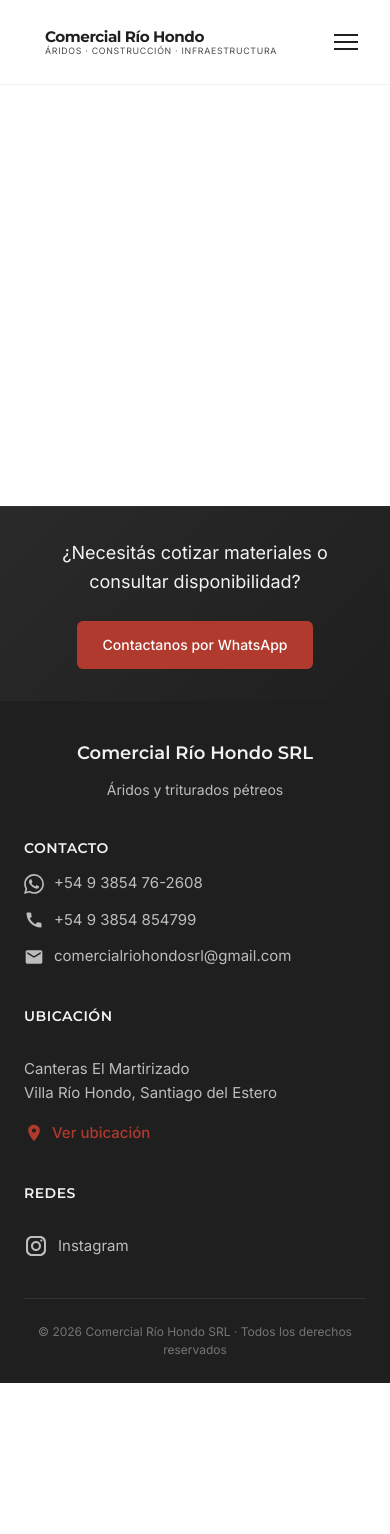
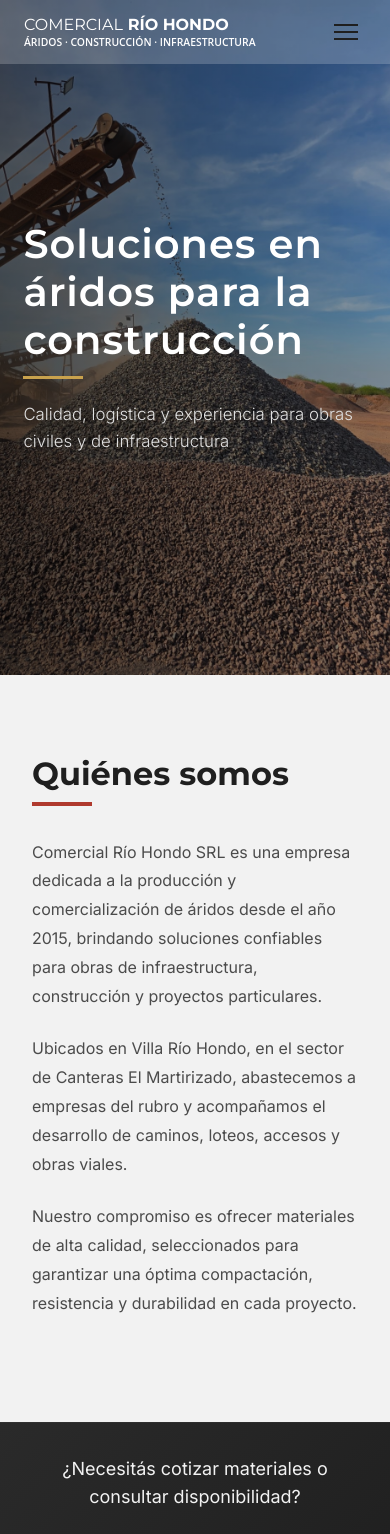
Before and after one commit to uxnicorp/Cantera-Comercial-Rio-Hondo, a React (Vite) app: page / in a window 390 px wide. Shown: the top 1534 px of the page. Before the commit the page ends 1383 px from the top, so only its background shows below. Built offline with nearby package versions, Linux system fonts and the light colour scheme.

Commit message:
Navbar responsive: ajuste de tipografía, subtítulo y cambio de color al scroll

```diff
--- a/src/App.jsx
+++ b/src/App.jsx
@@ -1,18 +1,23 @@
-import Navbar from './components/Navbar'
-import Footer from './components/Footer'
-import './App.css'
+import Navbar from './components/Navbar';
+import Hero from './components/Hero';
+import QuienesSomos from './components/QuienesSomos';
+import Footer from './components/Footer';
+
+import './App.css';
 
 function App() {
   return (
     <div className="app">
       <Navbar />
 
-      <main style={{ minHeight: '60vh' }}>
+      <main>
+        <Hero />
+        <QuienesSomos />
       </main>
 
       <Footer />
     </div>
-  )
+  );
 }
 
-export default App
+export default App;
--- /dev/null
+++ b/src/components/Hero.css
@@ -0,0 +1,74 @@
+.hero {
+  height: 90vh;
+  background-size: cover;
+  background-position: center;
+  background-repeat: no-repeat;
+  position: relative;
+}
+
+/* Overlay con degradado elegante */
+.hero-overlay {
+  height: 100%;
+  width: 100%;
+  background: linear-gradient(
+    to right,
+    rgba(0, 0, 0, 0.65),
+    rgba(0, 0, 0, 0.35)
+  );
+
+  display: flex;
+  flex-direction: column;
+  justify-content: center;
+  align-items: flex-start;
+
+  padding: 0 8%;
+}
+
+/* Título principal */
+.hero-overlay h1 {
+  color: #ffffff;
+  font-size: 3.5rem;
+  font-weight: 600;
+  letter-spacing: 1px;
+  margin-bottom: 0.6rem;
+  position: relative;
+}
+
+/* Línea decorativa sutil */
+.hero-overlay h1::after {
+  content: "";
+  display: block;
+  width: 60px;
+  height: 3px;
+  background-color: #c9a24d; /* tono arena */
+  margin-top: 12px;
+}
+
+/* Subtítulo */
+.hero-overlay p {
+  color: #e0e0e0;
+  font-size: 1.2rem;
+  font-weight: 300;
+  max-width: 520px;
+  line-height: 1.6;
+  margin-top: 0.8rem;
+}
+
+/* Responsive */
+@media (max-width: 768px) {
+  .hero {
+    height: 80vh;
+  }
+
+  .hero-overlay {
+    padding: 0 6%;
+  }
+
+  .hero-overlay h1 {
+    font-size: 2.5rem;
+  }
+
+  .hero-overlay p {
+    font-size: 1.05rem;
+  }
+}
--- /dev/null
+++ b/src/components/Hero.jsx
@@ -0,0 +1,20 @@
+import React from "react";
+import heroImg from "../assets/hero-cantera.jpg";
+import "./Hero.css";
+
+export default function Hero() {
+  return (
+    <section
+      className="hero"
+      style={{ backgroundImage: `url(${heroImg})` }}
+    >
+      <div className="hero-overlay">
+        <h1>Soluciones en áridos para la construcción</h1>
+        <p>
+          Calidad, logística y experiencia para obras civiles y de
+          infraestructura
+        </p>
+      </div>
+    </section>
+  );
+}
--- a/src/components/Navbar.css
+++ b/src/components/Navbar.css
@@ -3,16 +3,45 @@
   top: 0;
   left: 0;
   right: 0;
-  background-color: var(--color-bg-white);
+  z-index: 1000;
+  transition: background-color 0.3s ease, box-shadow 0.3s ease, color 0.3s ease;
+}
+
+.navbar.transparent {
+  background-color: rgba(255, 255, 255, 0.2);
+  box-shadow: none;
+}
+
+.navbar.solid {
+  background-color: #ffffff;
   border-bottom: 1px solid var(--color-bg-light);
-  z-index: 1000;
-  transition: box-shadow 0.3s ease;
+  box-shadow: 0 2px 8px rgba(0, 0, 0, 0.1);
+}
+
+.navbar.transparent .brand-text h1,
+.navbar.transparent .navbar-tagline,
+.navbar.transparent .navbar-menu li a {
+  color: white;
+}
+
+.navbar.solid .brand-text h1,
+.navbar.solid .navbar-tagline,
+.navbar.solid .navbar-menu li a {
+  color: #6b3e26;
+}
+
+.navbar.transparent .nav-cta {
+  color: white !important;
+}
+
+.navbar.solid .nav-cta {
+  color: var(--color-accent) !important;
 }
 
 .navbar-container {
   max-width: 1400px;
   margin: 0 auto;
-  padding: 1.2rem 2rem;
+  padding: 1rem 2rem;
   display: flex;
   justify-content: space-between;
   align-items: center;
@@ -21,60 +50,60 @@
 .navbar-brand {
   display: flex;
   align-items: center;
-  padding: 0.75rem 1.25rem;
-  border-radius: 4px;
-  background-color: transparent;
-  border: 1px solid transparent;
-  transition: all 0.3s ease;
   cursor: pointer;
-}
-
-.navbar-brand:hover {
-  background-color: var(--color-bg-light);
-  border-color: var(--color-bg-light);
-  box-shadow: 0 2px 8px rgba(0, 0, 0, 0.06);
 }
 
 .brand-text {
   display: flex;
   flex-direction: column;
-  gap: 0.15rem;
+  gap: 0.05rem;
+  white-space: nowrap;
 }
 
 .brand-text h1 {
-  font-family: var(--font-headings);
-  font-size: 1.25rem;
-  font-weight: 700;
-  color: var(--color-text-primary);
-  letter-spacing: -0.03em;
-  line-height: 1;
+  font-family: 'Montserrat', sans-serif;
+  font-size: 1.5rem;
+  line-height: 1.1;
+  text-transform: uppercase;
+  display: flex;
+  gap: 0.3rem;
+}
+
+.brand-text h1 span:first-child {
+  font-weight: 400;
+}
+
+.brand-text h1 span:last-child {
+  font-weight: 800;
 }
 
 .navbar-tagline {
-  font-family: var(--font-body);
-  font-size: 0.65rem;
-  color: var(--color-text-secondary);
-  font-weight: 400;
-  letter-spacing: 0.08em;
+  font-family: 'Open Sans', sans-serif;
+  font-size: 0.8rem;
+  font-weight: 600;
   text-transform: uppercase;
-  line-height: 1;
+  color: #999999;
+  overflow: hidden;
+  text-overflow: ellipsis;
+  line-height: 1.2;
+  margin-top: 0.1rem;
+  white-space: nowrap;
 }
 
 .navbar-menu {
   display: flex;
   list-style: none;
-  gap: 2.5rem;
+  gap: 3rem;
   align-items: center;
 }
 
 .navbar-menu li a {
   font-family: var(--font-body);
-  font-size: 0.95rem;
+  font-size: 1rem;
   font-weight: 500;
-  color: var(--color-text-primary);
   cursor: pointer;
-  transition: color 0.2s ease;
   position: relative;
+  transition: color 0.3s ease;
 }
 
 .navbar-menu li a::after {
@@ -88,17 +117,8 @@
   transition: width 0.3s ease;
 }
 
-.navbar-menu li a:hover {
-  color: var(--color-accent);
-}
-
 .navbar-menu li a:hover::after {
   width: 100%;
-}
-
-.nav-cta {
-  color: var(--color-accent) !important;
-  font-weight: 600 !important;
 }
 
 .navbar-toggle {
@@ -124,17 +144,21 @@
   background-color: var(--color-bg-white);
 }
 
-@media (max-width: 768px) {
+@media (max-width: 1024px) {
   .navbar-container {
     padding: 1rem 1.5rem;
   }
+}
 
+@media (max-width: 768px) {
   .brand-text h1 {
-    font-size: 1.1rem;
+    font-size: 1.2rem;
+    flex-wrap: wrap;
   }
 
   .navbar-tagline {
-    font-size: 0.6rem;
+    font-size: 0.75rem;
+    white-space: normal;
   }
 
   .navbar-toggle {
@@ -149,8 +173,8 @@
     bottom: 0;
     width: 100vw;
     height: 100vh;
-    background-color: rgba(31, 31, 31, 0.98);
-    backdrop-filter: blur(10px);
+    background-color: rgba(31, 31, 31, 0.95);
+    backdrop-filter: blur(8px);
     flex-direction: column;
     justify-content: center;
     align-items: center;
@@ -159,7 +183,7 @@
     transform: translateY(-100%);
     opacity: 0;
     visibility: hidden;
-    transition: all 0.4s cubic-bezier(0.4, 0, 0.2, 1);
+    transition: all 0.4s ease;
   }
 
   .navbar-menu.active {
@@ -168,71 +192,43 @@
     visibility: visible;
   }
 
-  .navbar-menu li {
-    width: auto;
-    padding: 0;
-    border-bottom: none;
-    transform: translateY(-20px);
-    opacity: 0;
-    transition: all 0.3s ease;
-  }
-
-  .navbar-menu.active li {
-    transform: translateY(0);
-    opacity: 1;
-  }
-
-  .navbar-menu.active li:nth-child(1) {
-    transition-delay: 0.1s;
-  }
-
-  .navbar-menu.active li:nth-child(2) {
-    transition-delay: 0.15s;
-  }
-
-  .navbar-menu.active li:nth-child(3) {
-    transition-delay: 0.2s;
-  }
-
-  .navbar-menu.active li:nth-child(4) {
-    transition-delay: 0.25s;
-  }
-
   .navbar-menu li a {
-    display: block;
-    font-size: 2rem;
-    font-weight: 600;
+    font-size: 1.8rem;
     color: var(--color-bg-white);
-    letter-spacing: -0.02em;
-  }
-
-  .navbar-menu li a:hover {
-    color: var(--color-accent);
-  }
-
-  .nav-cta {
-    color: var(--color-accent) !important;
-  }
-
-  .navbar-toggle.active span:nth-child(1) {
-    transform: rotate(45deg) translate(7px, 7px);
-  }
-
-  .navbar-toggle.active span:nth-child(2) {
-    opacity: 0;
-  }
-
-  .navbar-toggle.active span:nth-child(3) {
-    transform: rotate(-45deg) translate(7px, -7px);
   }
 }
 
 @media (max-width: 480px) {
   .brand-text h1 {
-    font-size: 0.95rem;
+    font-size: 1rem;
   }
 
   .navbar-tagline {
-    font-size: 0.55rem;
+    font-size: 0.65rem;
   }
 }
+
+@media (min-width: 1600px) {
+  .navbar-container {
+    max-width: 1700px;
+    padding-left: 4rem;
+    padding-right: 4rem;
+  }
+
+  .brand-text h1 {
+    font-size: 2rem;
+    gap: 0.5rem;
+  }
+
+  .navbar-tagline {
+    font-size: 1rem;
+  }
+
+  .navbar-menu {
+    gap: 4rem;
+  }
+
+  .navbar-menu li a {
+    font-size: 1.1rem;
+  }
+}
--- a/src/components/Navbar.jsx
+++ b/src/components/Navbar.jsx
@@ -1,4 +1,4 @@
-import { useState } from 'react';
+import { useState, useEffect } from 'react';
 import './Navbar.css';
 
 function Navbar() {
@@ -20,13 +20,33 @@
     }
   };
 
+  // efecto scroll para navbar transparente → sólido
+  useEffect(() => {
+    const handleScroll = () => {
+      const navbar = document.querySelector('.navbar');
+      if (window.scrollY > 50) {
+        navbar.classList.add('solid');
+        navbar.classList.remove('transparent');
+      } else {
+        navbar.classList.add('transparent');
+        navbar.classList.remove('solid');
+      }
+    };
+
+    window.addEventListener('scroll', handleScroll);
+
+    return () => window.removeEventListener('scroll', handleScroll);
+  }, []);
+
   return (
-    <nav className="navbar">
+    <nav className="navbar transparent">
       <div className="navbar-container">
         <div className="navbar-brand">
           <div className="brand-text">
-            <h1>Comercial Río Hondo</h1>
-            <span className="navbar-tagline">Áridos · Construcción · Infraestructura</span>
+            <h1>
+              <span>COMERCIAL</span> <span>RÍO HONDO</span>
+            </h1>
+            <span className="navbar-tagline">ÁRIDOS · CONSTRUCCIÓN · INFRAESTRUCTURA</span>
           </div>
         </div>
 
--- /dev/null
+++ b/src/components/QuienesSomos.css
@@ -0,0 +1,35 @@
+.quienes-somos {
+  background-color: #f2f2f2;
+  padding: 5rem 2rem;
+}
+
+.quienes-container {
+  max-width: 900px;
+  margin: 0 auto;
+}
+
+.quienes-title {
+  font-family: 'Montserrat', sans-serif;
+  font-size: 2rem;
+  font-weight: 700;
+  color: #1f1f1f;
+  margin-bottom: 2rem;
+  position: relative;
+}
+
+.quienes-title::after {
+  content: '';
+  display: block;
+  width: 60px;
+  height: 4px;
+  background-color: #b03a2e;
+  margin-top: 0.5rem;
+}
+
+.quienes-container p {
+  font-family: 'Inter', sans-serif;
+  font-size: 1rem;
+  line-height: 1.8;
+  color: #4b4b4b;
+  margin-bottom: 1.5rem;
+}
--- /dev/null
+++ b/src/components/QuienesSomos.jsx
@@ -0,0 +1,32 @@
+import './QuienesSomos.css';
+
+function QuienesSomos() {
+  return (
+    <section className="quienes-somos">
+      <div className="quienes-container">
+        <h2 className="quienes-title">Quiénes somos</h2>
+
+        <p>
+          Comercial Río Hondo SRL es una empresa dedicada a la producción y
+          comercialización de áridos desde el año 2015, brindando soluciones
+          confiables para obras de infraestructura, construcción y proyectos
+          particulares.
+        </p>
+
+        <p>
+          Ubicados en Villa Río Hondo, en el sector de Canteras El Martirizado,
+          abastecemos a empresas del rubro y acompañamos el desarrollo de
+          caminos, loteos, accesos y obras viales.
+        </p>
+
+        <p>
+          Nuestro compromiso es ofrecer materiales de alta calidad,
+          seleccionados para garantizar una óptima compactación, resistencia y
+          durabilidad en cada proyecto.
+        </p>
+      </div>
+    </section>
+  );
+}
+
+export default QuienesSomos;
```
Also changed, not shown: src/assets/hero-cantera.jpg (added), 1 other file (tests, documents, lock files or other folders).
